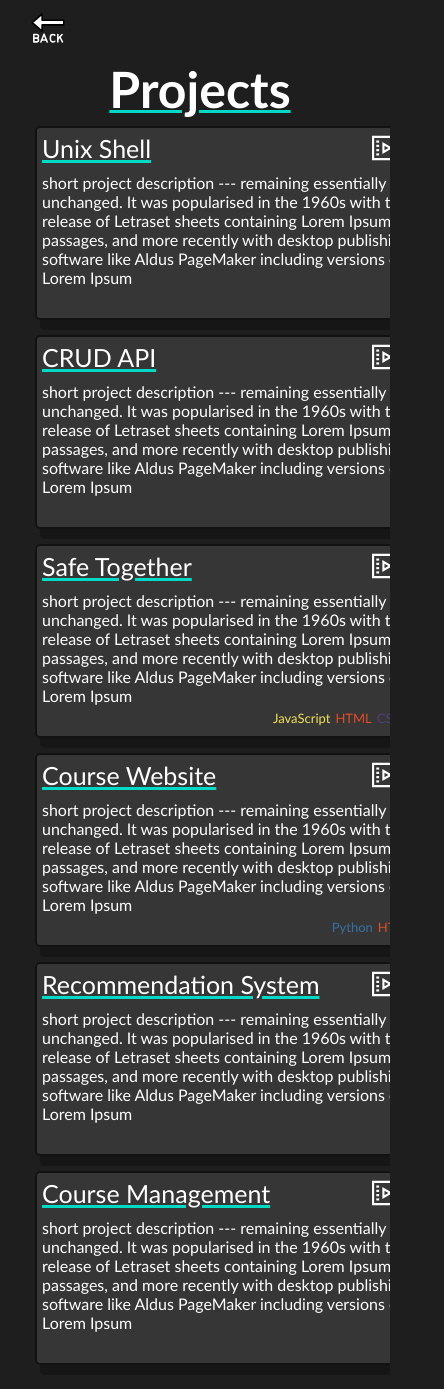
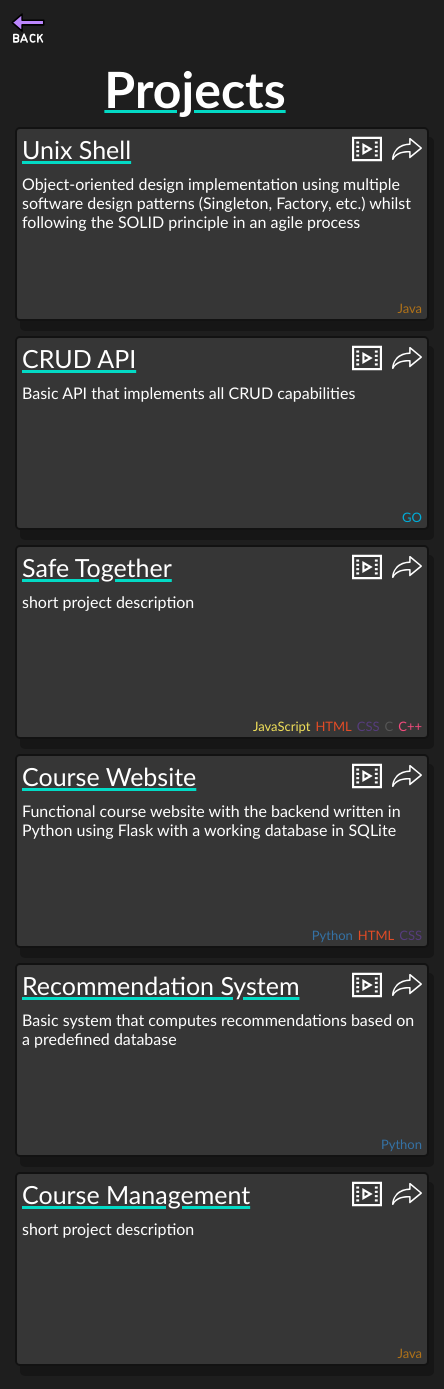
Before and after one commit to MateenOmar/mateenomar.github.io, a React (Create React App) app: page /#/projects in a window 390 px wide. Shown: the whole page, 444 px wide, since content can reach past the window. Built offline with nearby package versions, Linux system fonts and the light colour scheme.

Commit message:
fixed mobile view

```diff
--- a/public/index.html
+++ b/public/index.html
@@ -4,7 +4,8 @@
     <meta charset="utf-8" />
     <link rel="icon" href="%PUBLIC_URL%/favicon.ico" />
     <link href='https://fonts.googleapis.com/css?family=Noto Sans' rel='stylesheet'>
-    <meta name="viewport" content="width=device-width, initial-scale=1" />
+    <!-- <meta name="viewport" content="width=device-width, initial-scale=1" /> -->
+    <meta name="viewport" content="width=device-width, height=device-height, initial-scale=1.0, minimum-scale=1.0">
     <meta name="theme-color" content="#000000" />
     <meta
       name="description"
--- a/src/css/Projects.css
+++ b/src/css/Projects.css
@@ -1,7 +1,3 @@
-#projects {
-    overflow-x: hidden;
-}
-
 #projectContainer {
     display: flex;
     margin: 2% 5%;
@@ -14,6 +10,7 @@
 }
 
 .projectItem {
+    position: relative;
     margin: 15px;
     margin-top: 0;
     padding: 5px;
@@ -61,9 +58,14 @@
 .languagesContainer {
     padding: 0;
     margin: 0;
+    padding-bottom: 3px;
+    padding-right: 5px;
     display: flex;
     flex: row;
     float: right;
+    position: absolute;
+    bottom: 0;
+    right: 0;
 }
 
 .language {
--- a/src/css/Resume.css
+++ b/src/css/Resume.css
@@ -3,10 +3,8 @@
     margin: 0;
     padding: 0;
     margin-bottom: 20px;
-    /* height: 100vh; */
     height: 250mm;
     width: 193.5mm;
-    /* width: 215mm; */
     margin-left: auto;
     margin-right: auto;
     background-color: #FFFFFF;
--- a/src/pages/Projects.js
+++ b/src/pages/Projects.js
@@ -8,7 +8,7 @@ import {ReactComponent as Back} from '../images/backArrow.svg';
 
 const Projects = () => {
   return (
-    <body id='projects'>
+    <body id=''>
       <Link to="/"><Back className='icon'/></Link>
       <h1 className='header'>Projects</h1>
 
@@ -19,7 +19,7 @@ const Projects = () => {
             <a href='https://github.com/MateenOmar/Unix-Shell' rel="noreferrer"  className='projectLink' target="_blank"><Play className='icon'/></a>
             <a href='https://github.com/MateenOmar/Unix-Shell' rel="noreferrer"  className='projectLink' target="_blank"><Next className='icon'/></a>
           </div>
-          <p className='projectDesc'>short project description --- remaining essentially unchanged. It was popularised in the 1960s with the release of Letraset sheets containing Lorem Ipsum passages, and more recently with desktop publishing software like Aldus PageMaker including versions of Lorem Ipsum</p>
+          <p className='projectDesc'>Object-oriented design implementation using multiple software design patterns (Singleton, Factory, etc.) whilst following the SOLID principle in an agile process</p>
           <div className='languagesContainer'>
             <span className='language' style={{color:"#b07219"}}>Java</span>
           </div>
@@ -31,7 +31,7 @@ const Projects = () => {
             <a href='https://github.com/MateenOmar/CRUD-API' rel="noreferrer"  className='projectLink' target="_blank"><Play className='icon'/></a>
             <a href='https://github.com/MateenOmar/CRUD-API' rel="noreferrer"  className='projectLink' target="_blank"><Next className='icon'/></a>
           </div>
-          <p className='projectDesc'>short project description --- remaining essentially unchanged. It was popularised in the 1960s with the release of Letraset sheets containing Lorem Ipsum passages, and more recently with desktop publishing software like Aldus PageMaker including versions of Lorem Ipsum</p>
+          <p className='projectDesc'>Basic API that implements all CRUD capabilities</p>
           <div className='languagesContainer'>
             <span className='language' style={{color:"#00ADD8"}}>GO</span>
           </div>
@@ -43,7 +43,7 @@ const Projects = () => {
             <a href='https://github.com/MateenOmar' rel="noreferrer"  className='projectLink' target="_blank"><Play className='icon'/></a>
             <a href='https://github.com/MateenOmar' rel="noreferrer"  className='projectLink' target="_blank"><Next className='icon'/></a>
           </div>
-          <p className='projectDesc'>short project description --- remaining essentially unchanged. It was popularised in the 1960s with the release of Letraset sheets containing Lorem Ipsum passages, and more recently with desktop publishing software like Aldus PageMaker including versions of Lorem Ipsum</p>
+          <p className='projectDesc'>short project description</p>
           <div className='languagesContainer'>
             <span className='language' style={{color:"#f1e05a"}}>JavaScript</span>
             <span className='language' style={{color:"#e34c26"}}>HTML</span>
@@ -60,7 +60,7 @@ const Projects = () => {
             <a href='https://github.com/MateenOmar/Course-Website' rel="noreferrer"  className='projectLink' target="_blank"><Play className='icon'/></a>
             <a href='https://github.com/MateenOmar/Course-Website' rel="noreferrer"  className='projectLink' target="_blank"><Next className='icon'/></a>
           </div>
-          <p className='projectDesc'>short project description --- remaining essentially unchanged. It was popularised in the 1960s with the release of Letraset sheets containing Lorem Ipsum passages, and more recently with desktop publishing software like Aldus PageMaker including versions of Lorem Ipsum</p>
+          <p className='projectDesc'>Functional course website with the backend written in Python using Flask with a working database in SQLite</p>
           <div className='languagesContainer'>
             <span className='language' style={{color:"#3572A5"}}>Python</span>
             <span className='language' style={{color:"#e34c26"}}>HTML</span>
@@ -74,7 +74,7 @@ const Projects = () => {
             <a href='https://github.com/MateenOmar/Recommendation-System-Application' rel="noreferrer"  className='projectLink' target="_blank"><Play className='icon'/></a>
             <a href='https://github.com/MateenOmar/Recommendation-System-Application' rel="noreferrer"  className='projectLink' target="_blank"><Next className='icon'/></a>
           </div>
-          <p className='projectDesc'>short project description --- remaining essentially unchanged. It was popularised in the 1960s with the release of Letraset sheets containing Lorem Ipsum passages, and more recently with desktop publishing software like Aldus PageMaker including versions of Lorem Ipsum</p>
+          <p className='projectDesc'>Basic system that computes recommendations based on a predefined database</p>
           <div className='languagesContainer'>
             <span className='language' style={{color:"#3572A5"}}>Python</span>
           </div>
@@ -86,7 +86,7 @@ const Projects = () => {
             <a href='https://github.com/MateenOmar/Course-Management-System' rel="noreferrer"  className='projectLink' target="_blank"><Play className='icon'/></a>
             <a href='https://github.com/MateenOmar/Course-Management-System' rel="noreferrer"  className='projectLink' target="_blank"><Next className='icon'/></a>
           </div>
-          <p className='projectDesc'>short project description --- remaining essentially unchanged. It was popularised in the 1960s with the release of Letraset sheets containing Lorem Ipsum passages, and more recently with desktop publishing software like Aldus PageMaker including versions of Lorem Ipsum</p>
+          <p className='projectDesc'>short project description</p>
           <div className='languagesContainer'>
             <span className='language' style={{color:"#b07219"}}>Java</span>
           </div>
```
